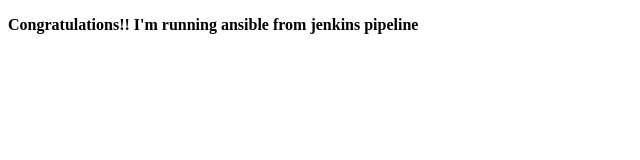
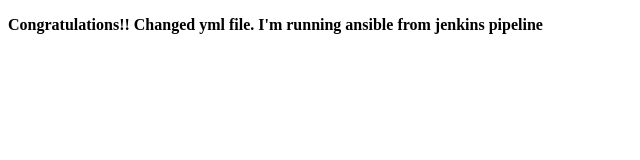
Before and after one commit to EducoAshim/ansible, a plain HTML site: page index.html in a window 1280 px wide. Shown: the whole page, without its empty margins (0-640 px from the left). Drawn offline with Linux system fonts and the light colour scheme.

Commit message:
Update index.html

```diff
--- a/index.html
+++ b/index.html
@@ -4,6 +4,6 @@
     <title>Hello!</title>
   </head>
   <body>
-    <p><b>Congratulations!! I'm running ansible from jenkins pipeline</b></p>
+    <p><b>Congratulations!! Changed yml file. I'm running ansible from jenkins pipeline</b></p>
   </body>
 </html>
```
